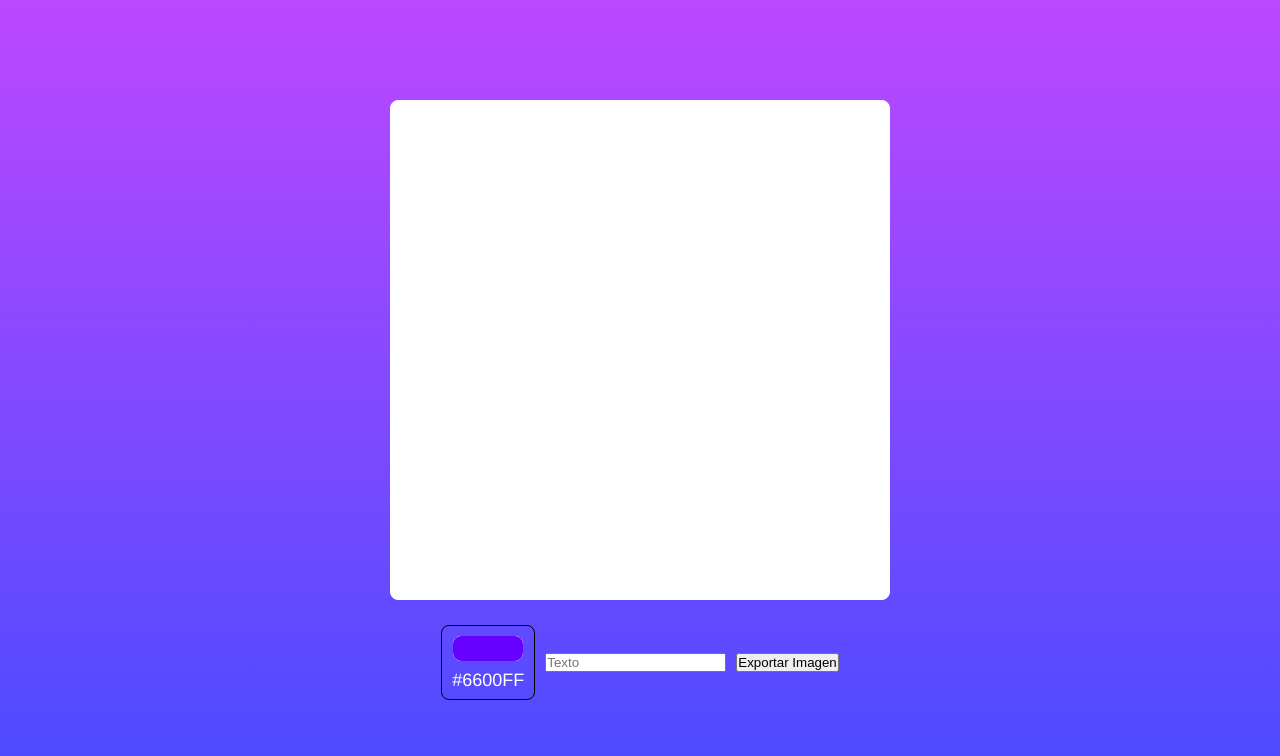
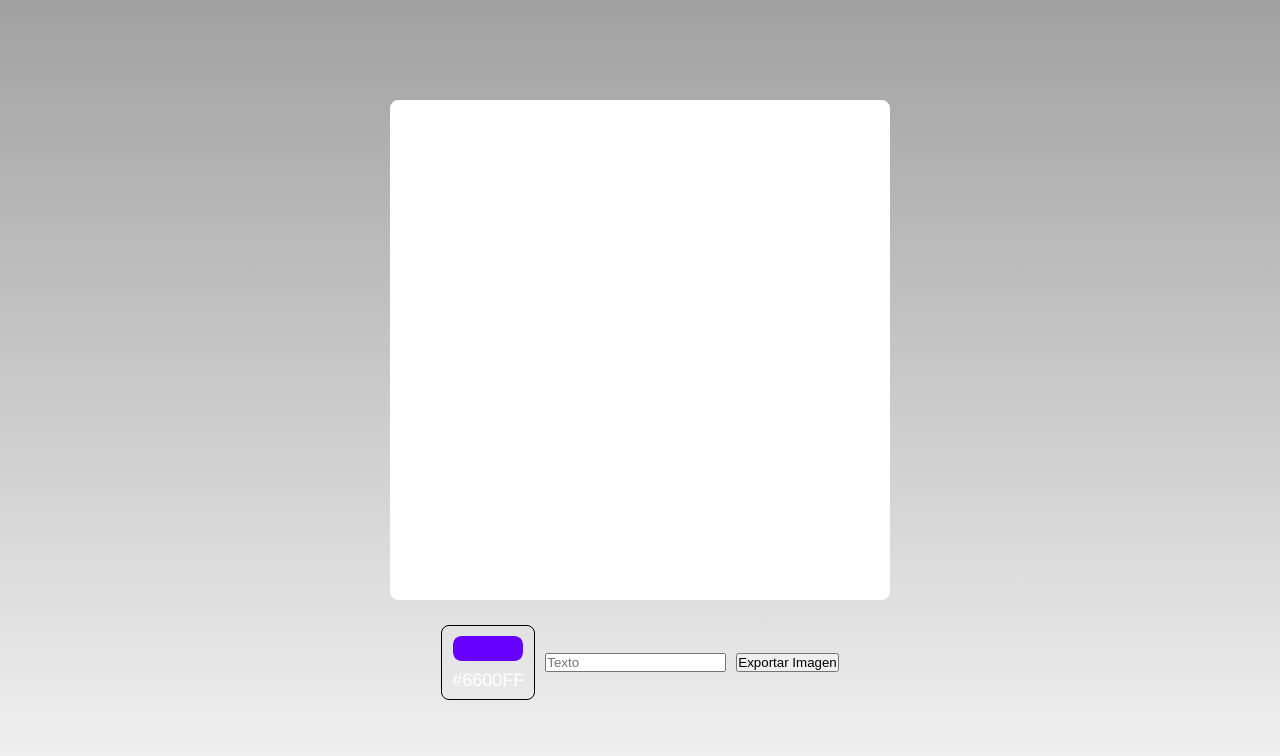
Before and after one commit to bisarroyo/social-post, a website built with Vite: page index.html in a window 1280 px wide. Built offline with nearby package versions, Linux system fonts and the light colour scheme.

Commit message:
change bg body color

```diff
--- a/style.css
+++ b/style.css
@@ -8,9 +8,9 @@
   box-sizing: border-box;
 }
 body {
-  background: #474bff;
-  background: -webkit-linear-gradient(0deg, #474bff 0%, #bc48ff 100%);
-  background: linear-gradient(0deg, #474bff 0%, #bc48ff 100%);
+  background: #f4f4f4;
+  background: -webkit-linear-gradient(0deg, #f4f4f4 0%, #a1a1a1 100%);
+  background: linear-gradient(0deg, #f4f4f4 0%, #a1a1a1 100%);
 }
 main {
   width: 100%;
```
